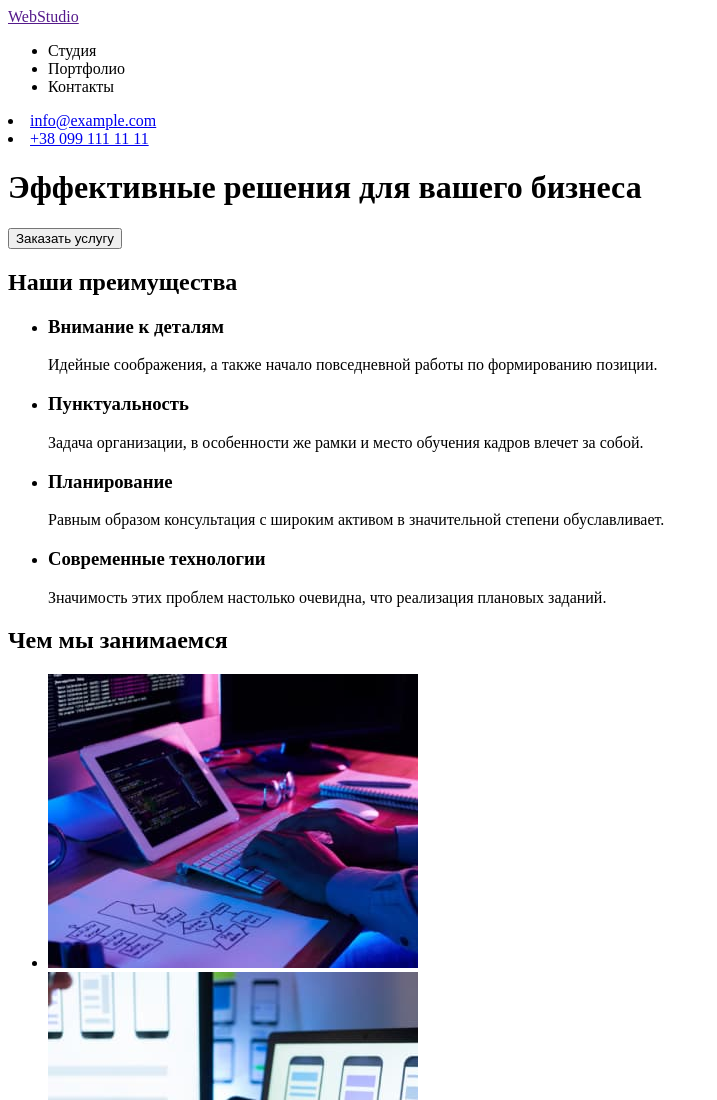
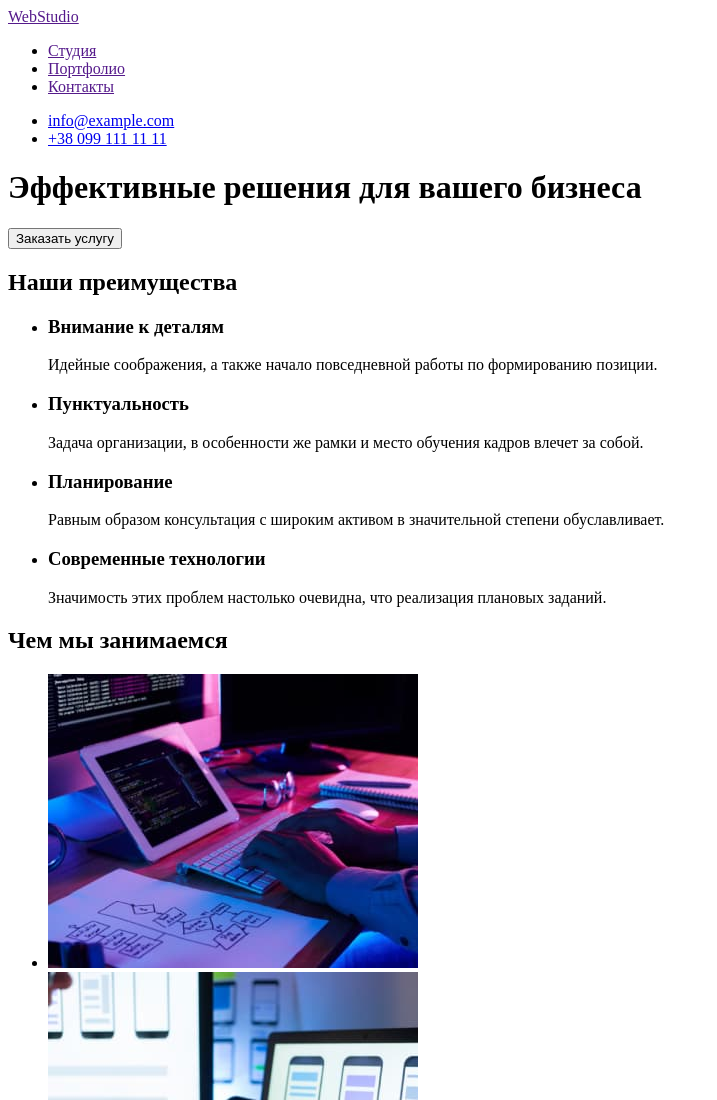
Before and after one commit to Yuliia-Harkusha/goit-markup-hw-01, a plain HTML site: page index.html in a window 1280 px wide. Shown: the top 1100 px of the page, without its empty margins (0-717 px from the left). Drawn offline with Linux system fonts and the light colour scheme.

Commit message:
Update index.html

```diff
--- a/index.html
+++ b/index.html
@@ -11,17 +11,25 @@
         <a href="">WebStudio</a>
         <nav>
             <ul>
-                <li>Студия</li>
-                <li>Портфолио</li>
-                <li>Контакты</li>
+                <li>
+                    <a href="">Студия</a>
+                </li>
+                <li>
+                    <a href="">Портфолио</a>
+                </li>
+                <li>
+                    <a href="">Контакты</a>
+                </li>
             </ul>
         </nav>
+        <ul>
             <li>
                 <a href="mailto:info@example.com">info@example.com</a>
             </li>
             <li>
                 <a href="tel:+380991111111">+38 099 111 11 11</a>
             </li>
+        </ul>
 
         <h1>Эффективные решения для вашего бизнеса</h1>
         <button type="button">Заказать услугу</button>
```
Lines whose indentation alone changed are shown as unchanged.
